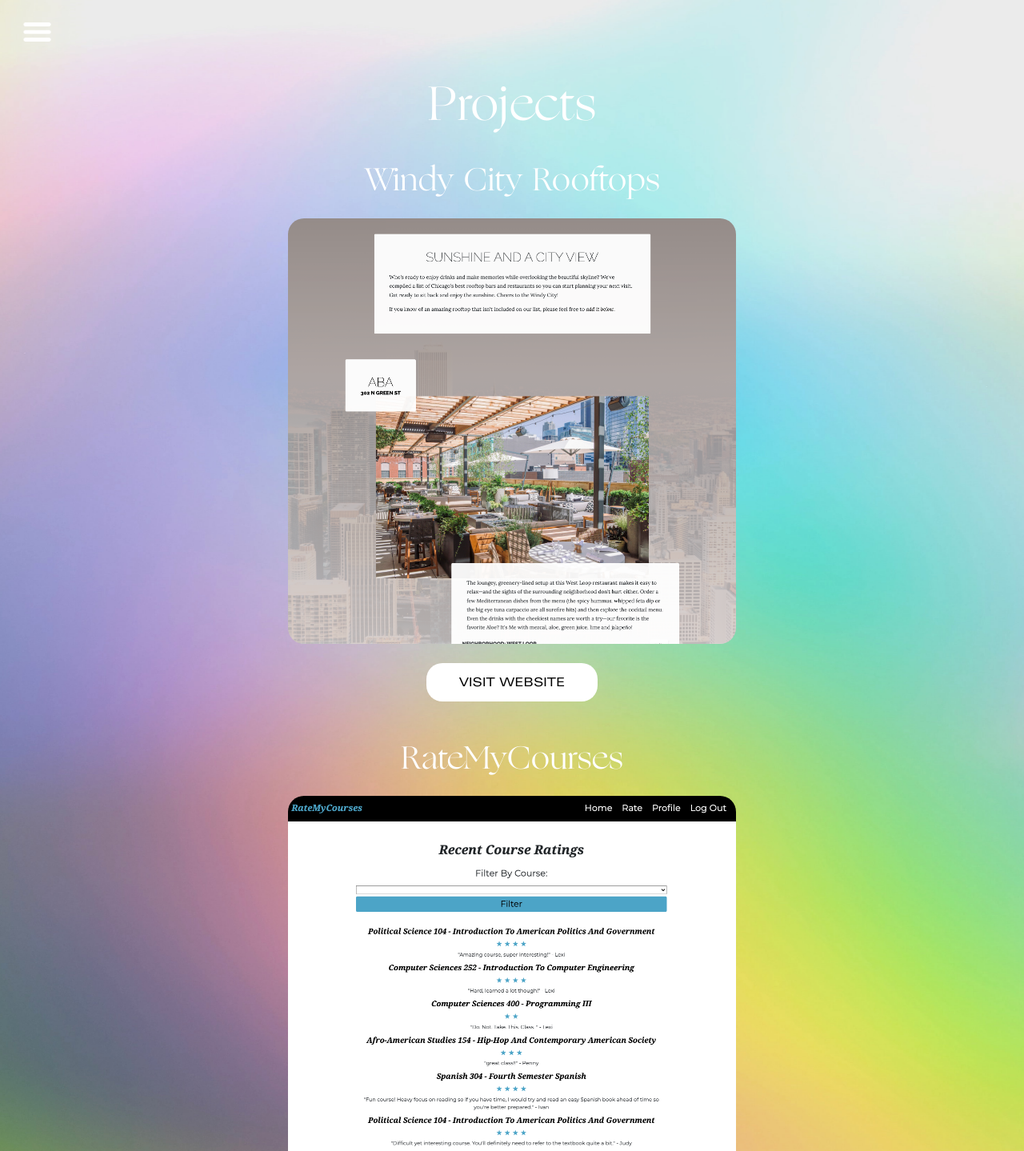
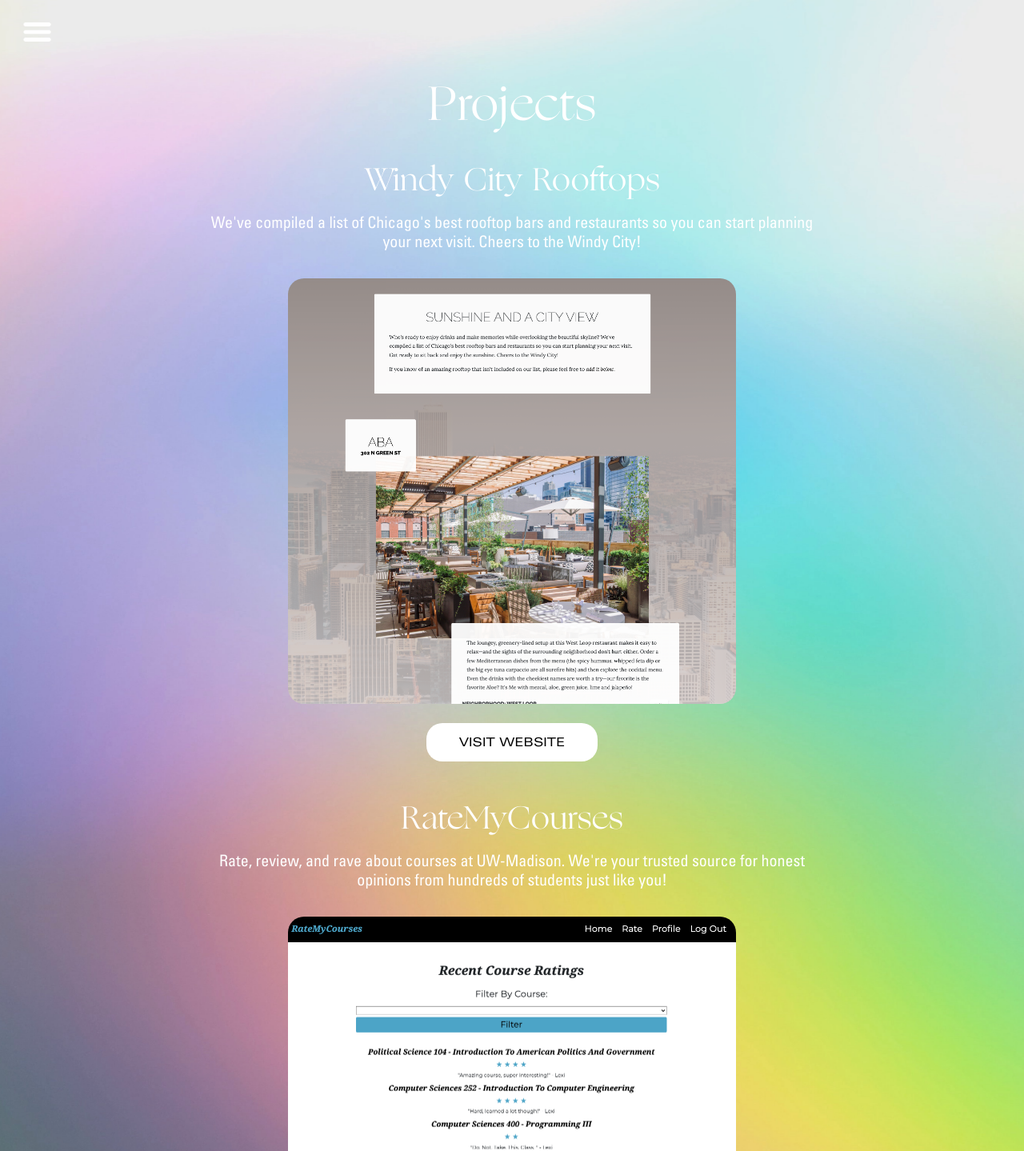
Before and after one commit to lexisandoval/portfolio, a React (Create React App) app: page /projects in a window 1280 px wide. Shown: the top 1439 px of the page at 80% size. Built offline with nearby package versions, Linux system fonts and the light colour scheme.

Commit message:
Small styling update, added project descriptions

```diff
--- a/src/App.css
+++ b/src/App.css
@@ -136,6 +136,10 @@
 
 .max1000 {
   max-width: 1000px !important;
+}
+
+.max800 {
+  max-width: 800px !important;
 }
 
 .contmargin {
--- a/src/components/Projects.js
+++ b/src/components/Projects.js
@@ -13,7 +13,9 @@
       <br />
       <h2 class="white ogg large spacebelow">Projects</h2>
 
+      <Container className="max800">
       <h6 className="white ogg medium smallspacebelow">Windy City Rooftops</h6>
+      <h6 className="white universcondensed small">We've compiled a list of Chicago's best rooftop bars and restaurants so you can start planning your next visit. Cheers to the Windy City!</h6><br />
       <div className="img__wrap mx-auto">
         <img src={wcr} className="projects" alt='Windy City Rooftops' />
         <div className="img__description_layer">
@@ -23,9 +25,12 @@
       <a href="https://windycityrooftops.netlify.app/" target="_blank" rel="noreferrer" className="nounderline">
         <Button id="emailBtn" className="spaceabove spacebelow">VISIT WEBSITE</Button>
       </a>
+      </Container>
       <div className="spacer" />
 
+      <Container className="max800">
         <h6 className="white ogg medium smallspacebelow">RateMyCourses</h6>
+        <h6 className="white universcondensed small">Rate, review, and rave about courses at UW-Madison. We're your trusted source for honest opinions from hundreds of students just like you!</h6><br />
         <div className="img__wrap mx-auto">
           <img src={rmc} className="projects" alt='RateMyCourses' />
           <div className="img__description_layer">
@@ -35,6 +40,7 @@
         <a href="https://ratemy-courses.herokuapp.com/" target="_blank" rel="noreferrer" className="nounderline">
           <Button id="emailBtn" className="spaceabove spacebelow">VISIT WEBSITE</Button>
         </a>
+      </Container>
       <div className="spacer" />
 
       <div className="footer">
```
Lines whose indentation alone changed are shown as unchanged.
